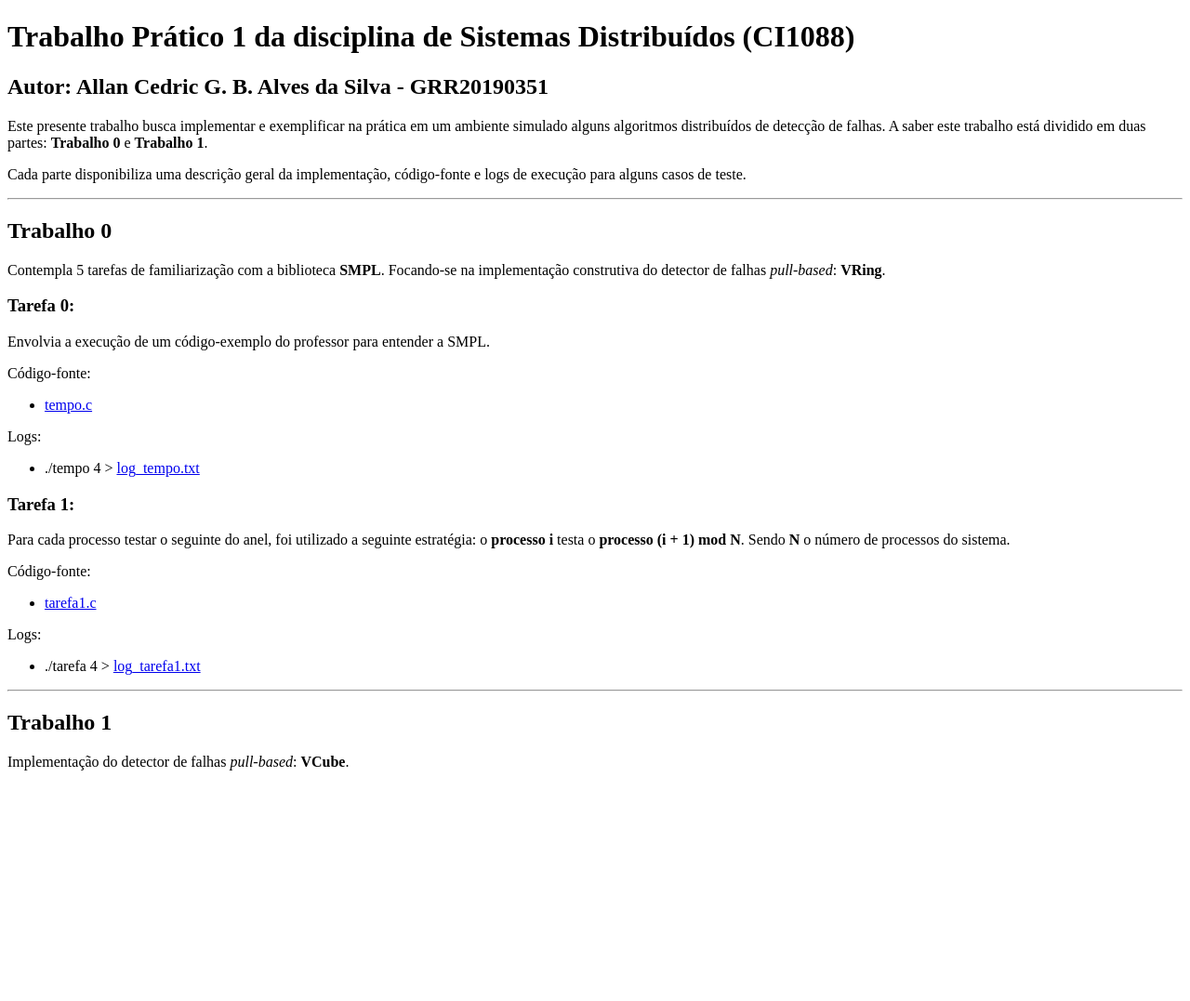
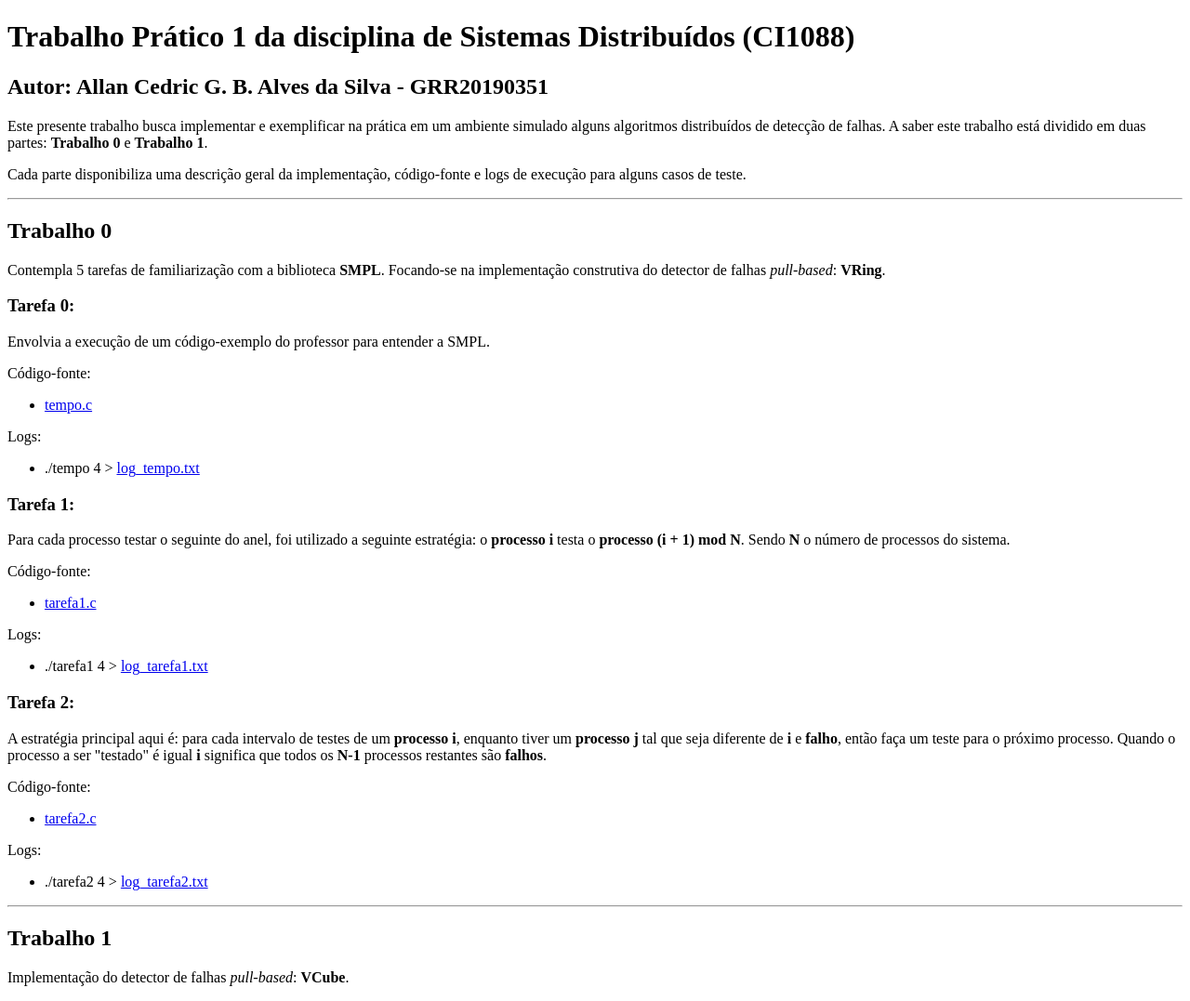
Before and after one commit to allan-cedric/trabalho1-SD, a plain HTML site: page index.html in a window 1280 px wide. Shown: the whole page at 93% size. Before the commit the page ends 845 px from the top, so only its background shows below. Drawn offline with Linux system fonts and the light colour scheme.

Commit message:
report with tarefa2

```diff
--- a/index.html
+++ b/index.html
@@ -30,12 +30,10 @@
         <p>
             Envolvia a execução de um código-exemplo do professor para entender a SMPL.
         </p>
-
         Código-fonte:
         <ul>
             <li><a href="./trabalho0/tempo.c.txt" target="_blank">tempo.c</a></li>
         </ul>
-
         Logs:
         <ul>
             <li>./tempo 4 &gt; <a href="./trabalho0/log_tempo.txt" target="_blank">log_tempo.txt</a></li>
@@ -46,15 +44,28 @@
             Para cada processo testar o seguinte do anel, foi utilizado a seguinte estratégia:
             o <b>processo i</b> testa o <b>processo (i + 1) mod N</b>. Sendo <b>N</b> o número de processos do sistema.
         </p>
-
         Código-fonte:
         <ul>
             <li><a href="./trabalho0/tarefa1.c.txt" target="_blank">tarefa1.c</a></li>
         </ul>
-
         Logs:
         <ul>
-            <li>./tarefa 4 &gt; <a href="./trabalho0/log_tarefa1.txt" target="_blank">log_tarefa1.txt</a></li>
+            <li>./tarefa1 4 &gt; <a href="./trabalho0/log_tarefa1.txt" target="_blank">log_tarefa1.txt</a></li>
+        </ul>
+
+        <h3>Tarefa 2:</h3>
+        <p>
+            A estratégia principal aqui é: para cada intervalo de testes de um <b>processo i</b>, enquanto tiver um <b>processo j</b> tal que seja diferente de <b>i</b> e <b>falho</b>, então faça um teste para o próximo processo.
+
+            Quando o processo a ser "testado" é igual <b>i</b> significa que todos os <b>N-1</b> processos restantes são <b>falhos</b>.
+        </p>
+        Código-fonte:
+        <ul>
+            <li><a href="./trabalho0/tarefa2.c.txt" target="_blank">tarefa2.c</a></li>
+        </ul>
+        Logs:
+        <ul>
+            <li>./tarefa2 4 &gt; <a href="./trabalho0/log_tarefa2.txt" target="_blank">log_tarefa2.txt</a></li>
         </ul>
     </p>
 
```
Also changed, not shown: trabalho0/tarefa2.c.txt, 1 other file.
